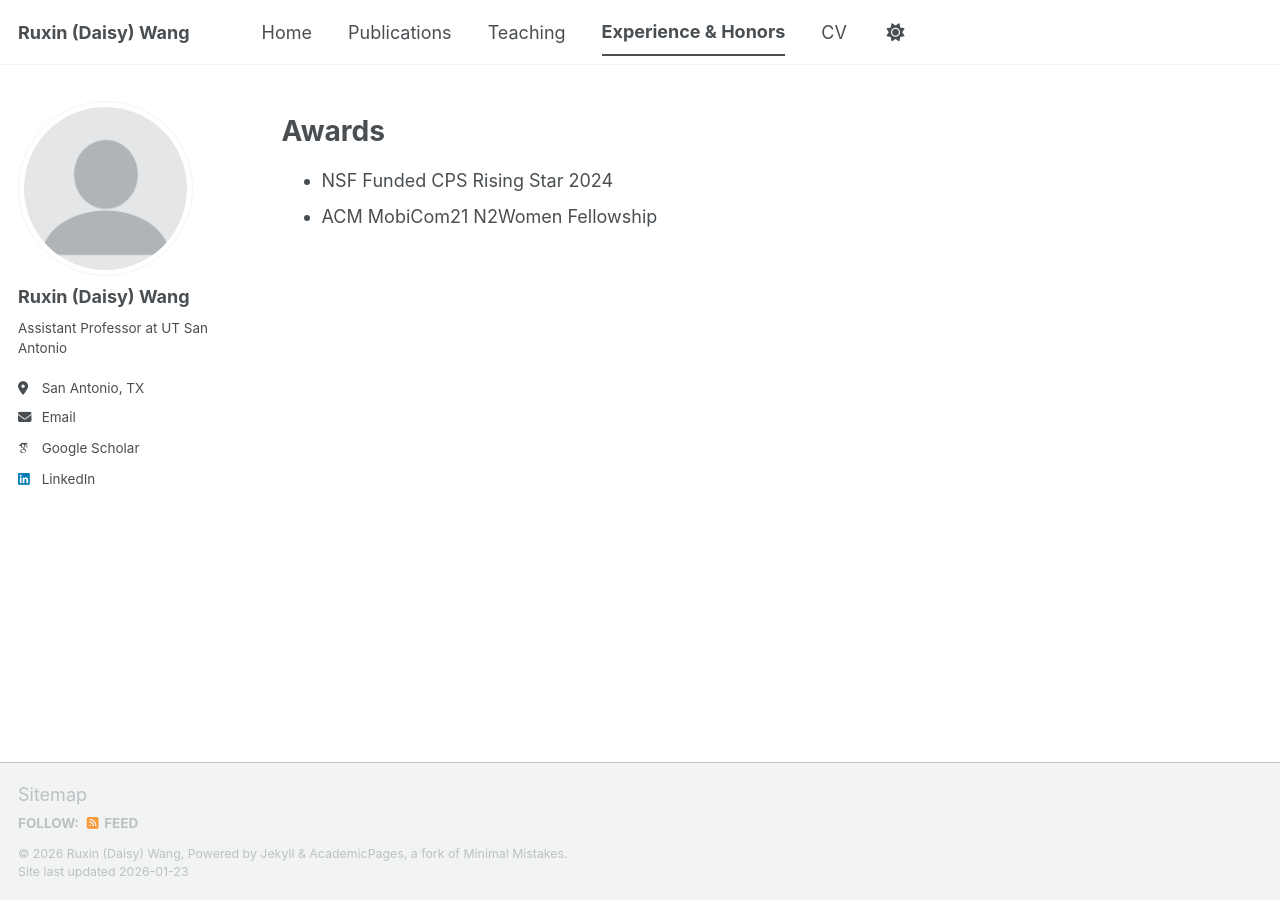
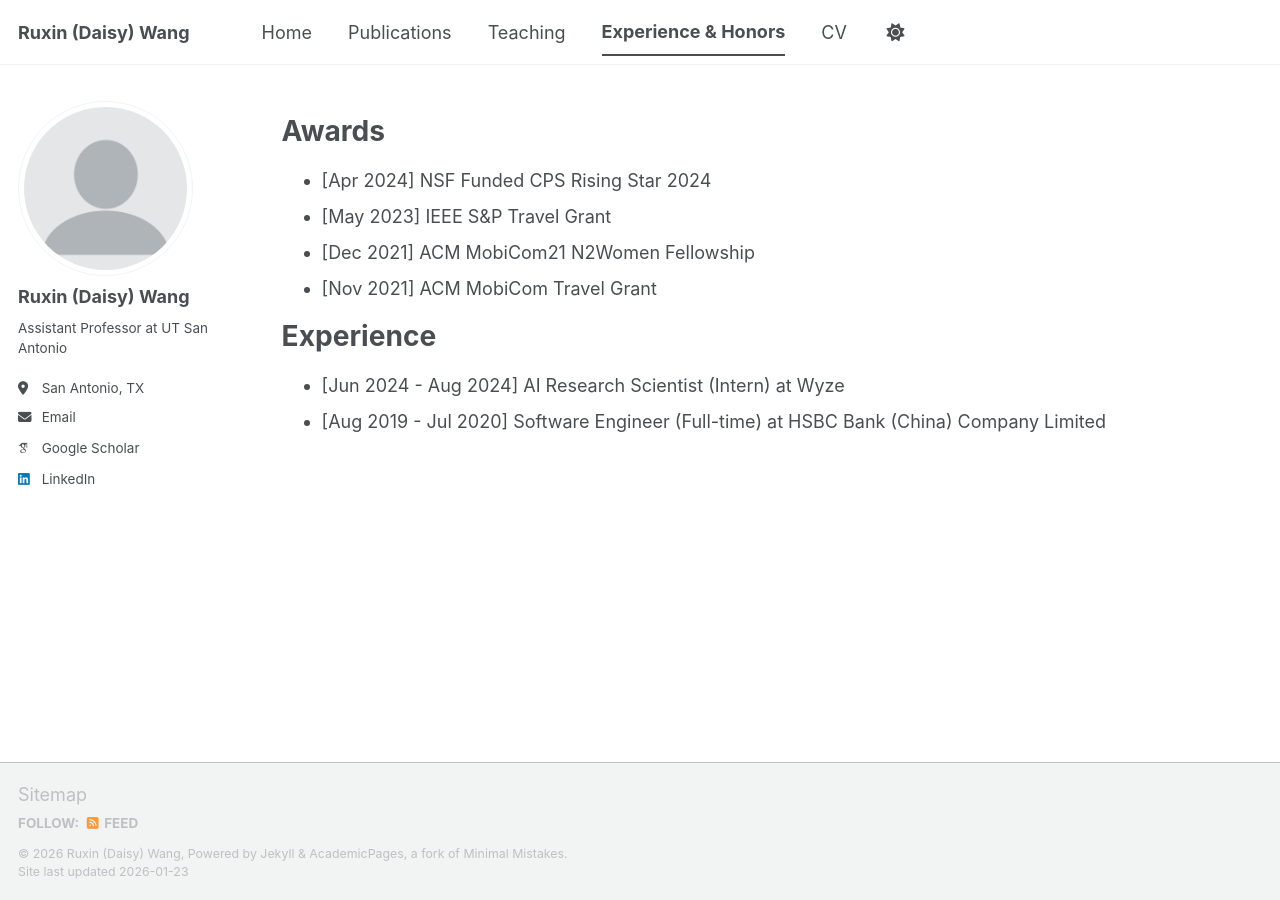
Before and after one commit to DaisyWang00/DaisyWang00.github.io, a Jekyll site: the page built from _pages/year-archive.md, in a window 1280 px wide. Built offline with Jekyll 4.4.1, drawn with Linux system fonts in a browser that asks for light colours; some web fonts are replaced; a script bundle is joined from its source files by our own code; library files that are not in the unit come from our copies.

Commit message:
Update year-archive.md

```diff
--- a/_pages/year-archive.md
+++ b/_pages/year-archive.md
@@ -10,5 +10,12 @@ redirect_from:
 {% include base_path %}
 
 # Awards
-* NSF Funded CPS Rising Star 2024
-* ACM MobiCom21 N2Women Fellowship
+* [Apr 2024] NSF Funded CPS Rising Star 2024
+* [May 2023] IEEE S&P Travel Grant
+* [Dec 2021] ACM MobiCom21 N2Women Fellowship
+* [Nov 2021] ACM MobiCom Travel Grant
+
+
+# Experience
+* [Jun 2024 - Aug 2024] AI Research Scientist (Intern) at Wyze
+* [Aug 2019 - Jul 2020] Software Engineer (Full-time) at HSBC Bank (China) Company Limited
```
